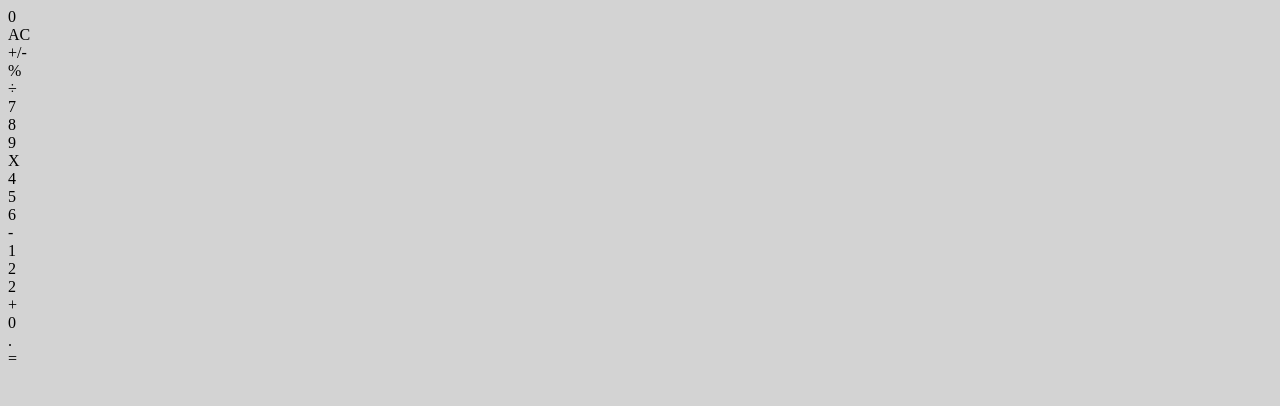
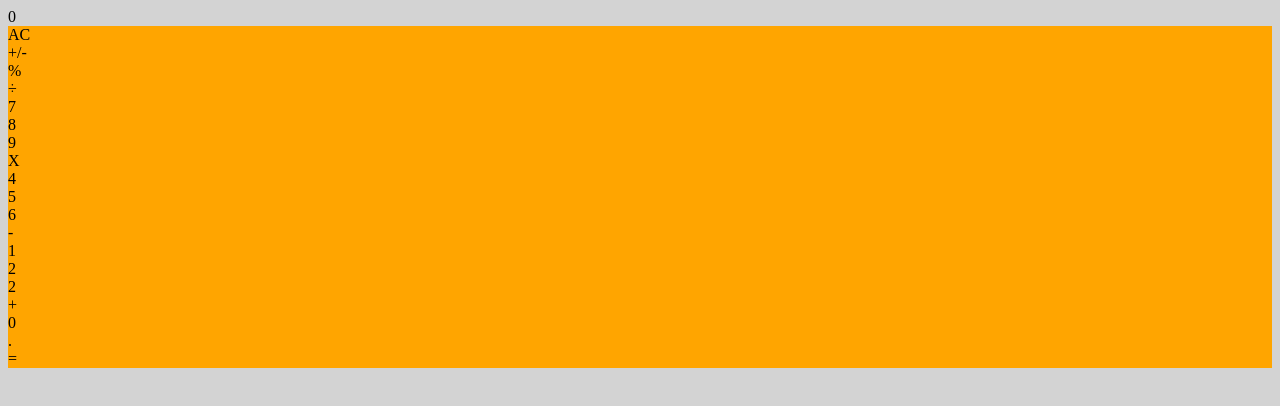
Before and after one commit to shubham14p3/react-calculator, a React (Create React App) app: page / in a window 1280 px wide. Shown: the top 406 px of the page. Built offline with nearby package versions, Linux system fonts and the light colour scheme.

Commit message:
modified button component

```diff
--- a/src/components/Button.js
+++ b/src/components/Button.js
@@ -1,13 +1,28 @@
-import React from 'react';
-import propTypes from 'prop-types';
+import React from "react";
+import propTypes from "prop-types";
 
 function Button(props) {
-  const { name } = props;
-  return <div>{name}</div>;
+  const {name, wide, color} = props;
+
+  return (
+    <div
+      className={`button ${wide && "large"}`.trim()}
+      style={{backgroundColor: color}}
+    >
+      {name}
+    </div>
+  );
 }
+
+Button.defaultProps = {
+  wide: false,
+  color: "orange",
+};
 
 Button.propTypes = {
   name: propTypes.string.isRequired,
+  wide: propTypes.bool,
+  color: propTypes.string,
 };
 
 export default Button;
```
